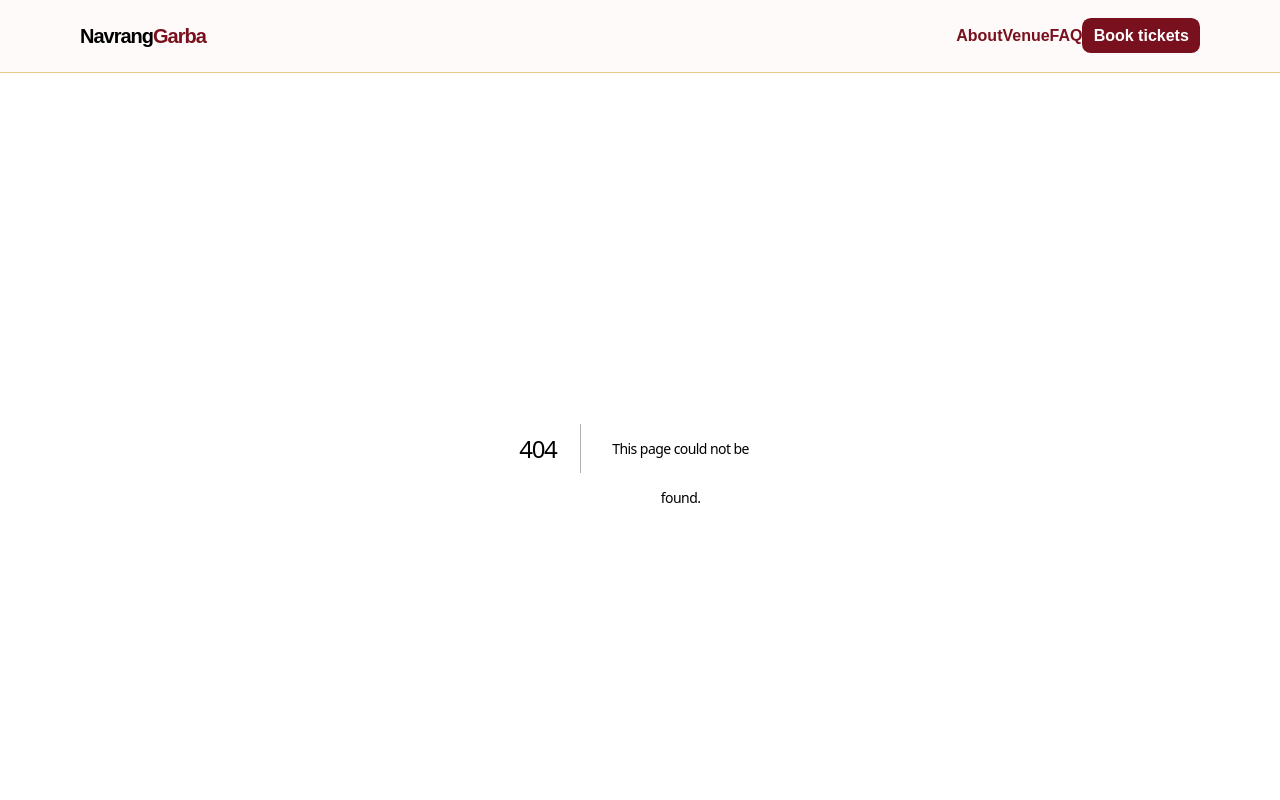
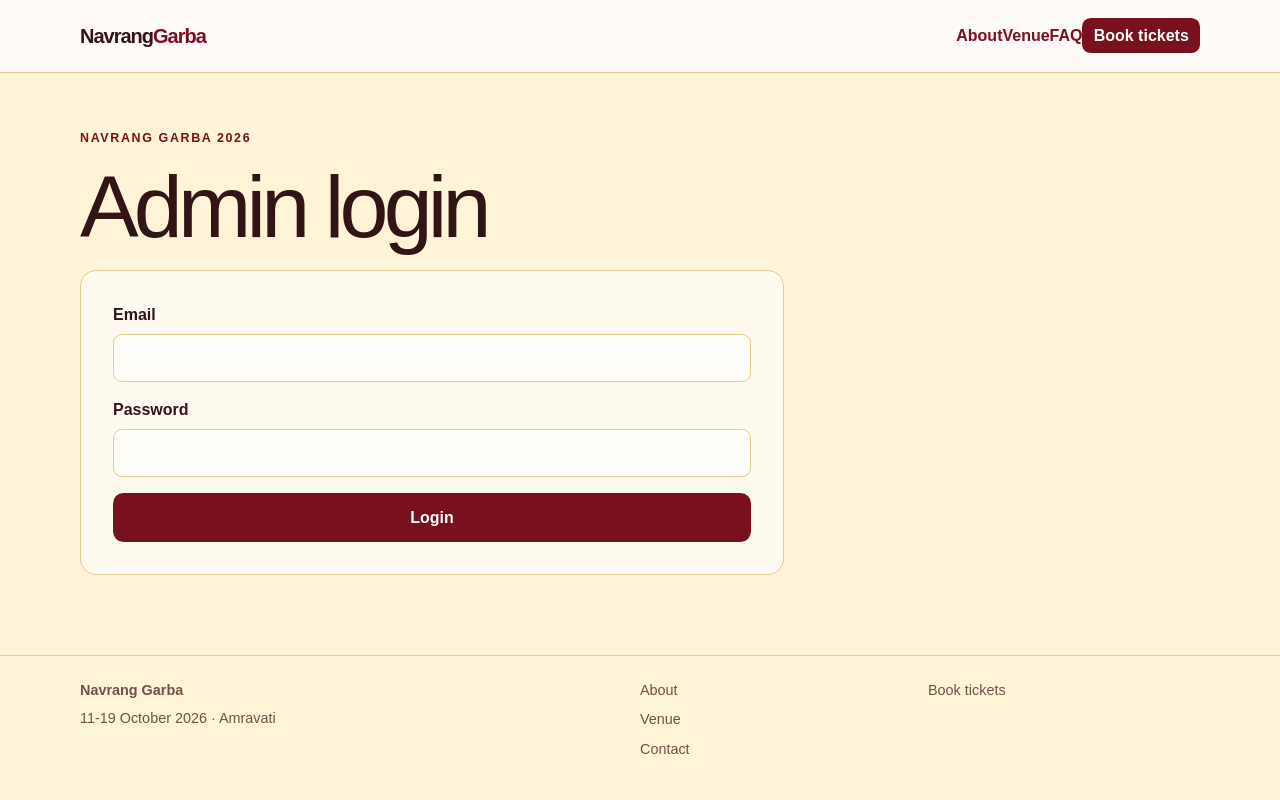
Before and after one commit to yash021197/Navrang-Garba, a Next.js app: page /admin/login in a window 1280 px wide. Before the commit this address had no page. Shown: the top 800 px of the page. Built offline with nearby package versions, Linux system fonts and the light colour scheme.

Commit message:
feat: add admin authentication

```diff
--- /dev/null
+++ b/src/app/admin/login/page.tsx
@@ -0,0 +1,25 @@
+"use client";
+
+import { useState } from "react";
+import { useRouter } from "next/navigation";
+import { createBrowserSupabase } from "@/lib/supabase/browser";
+
+export default function AdminLoginPage() {
+  const router = useRouter();
+  const [email, setEmail] = useState("");
+  const [password, setPassword] = useState("");
+  const [error, setError] = useState("");
+  const [loading, setLoading] = useState(false);
+
+  async function submit(event: React.FormEvent) {
+    event.preventDefault();
+    setLoading(true);
+    setError("");
+    const { error: signInError } = await createBrowserSupabase().auth.signInWithPassword({ email, password });
+    setLoading(false);
+    if (signInError) setError("Invalid email or password.");
+    else router.replace("/admin");
+  }
+
+  return <main className="container booking-page"><p className="eyebrow">Navrang Garba 2026</p><h1>Admin login</h1><form className="form-panel form-grid" onSubmit={submit}><label>Email<input type="email" value={email} onChange={(event) => setEmail(event.target.value)} required /></label><label>Password<input type="password" value={password} onChange={(event) => setPassword(event.target.value)} required /></label>{error ? <p className="form-error">{error}</p> : null}<button className="button" disabled={loading}>{loading ? "Signing in…" : "Login"}</button></form></main>;
+}
--- a/src/app/admin/page.tsx
+++ b/src/app/admin/page.tsx
@@ -1,2 +1,11 @@
-import { Card } from "@/components/ui/card";
-export default function AdminPage() { return <main className="container placeholder-page"><p className="eyebrow">Operations area</p><h1>Admin dashboard</h1><Card className="notice"><h2>Dashboard setup arrives in Phase 7.</h2><p>This route is intentionally a non-functional placeholder. Authentication, booking data, ticket searches, and reporting have not been implemented.</p></Card></main>; }
+import { redirect } from "next/navigation";
+import { AdminLogoutButton } from "@/components/admin/logout-button";
+import { requireAdmin } from "@/lib/admin-auth";
+
+export default async function AdminPage() {
+  const auth = await requireAdmin();
+  if (auth.error === 401) redirect("/admin/login");
+  if (auth.error === 403) return <main className="container placeholder-page"><h1>Unauthorized</h1><p>Your account is not an active Navrang Garba administrator.</p></main>;
+
+  return <main className="container placeholder-page"><p className="eyebrow">Navrang Garba 2026</p><h1>Admin Portal</h1><p>Admin authentication successful.</p><p className="muted">{auth.user.email} · {auth.staff.role} · {auth.staff.active ? "Active" : "Inactive"}</p><p>Dashboard coming in Phase 7B.</p><AdminLogoutButton /></main>;
+}
--- /dev/null
+++ b/src/components/admin/logout-button.tsx
@@ -0,0 +1,25 @@
+"use client";
+
+import { useState } from "react";
+import { useRouter } from "next/navigation";
+import { createBrowserSupabase } from "@/lib/supabase/browser";
+
+export function AdminLogoutButton() {
+  const router = useRouter();
+  const [loading, setLoading] = useState(false);
+  const [error, setError] = useState("");
+
+  async function signOut() {
+    setLoading(true);
+    setError("");
+    const { error: signOutError } = await createBrowserSupabase().auth.signOut();
+    if (signOutError) {
+      setError("Unable to sign out. Please try again.");
+      setLoading(false);
+      return;
+    }
+    router.replace("/admin/login");
+  }
+
+  return <div><button className="button secondary-button" type="button" onClick={signOut} disabled={loading}>{loading ? "Signing out…" : "Sign out"}</button>{error ? <p className="form-error">{error}</p> : null}</div>;
+}
--- /dev/null
+++ b/src/lib/admin-auth.ts
@@ -0,0 +1,23 @@
+import { createServerClient } from "@supabase/ssr";
+import { cookies } from "next/headers";
+import { createAdminClient } from "@/lib/supabase/admin";
+
+export async function requireAdmin() {
+  const store = await cookies();
+  const auth = createServerClient(
+    process.env.NEXT_PUBLIC_SUPABASE_URL!,
+    process.env.NEXT_PUBLIC_SUPABASE_ANON_KEY!,
+    { cookies: { getAll: () => store.getAll(), setAll: () => {} } },
+  );
+  const { data: { user } } = await auth.auth.getUser();
+  if (!user) return { error: 401 as const };
+
+  const { data: staff } = await createAdminClient()
+    .from("staff_users")
+    .select("id,user_id,role,active")
+    .eq("user_id", user.id)
+    .maybeSingle();
+  if (!staff || !staff.active || staff.role !== "ADMIN") return { error: 403 as const };
+
+  return { user, staff };
+}
```
